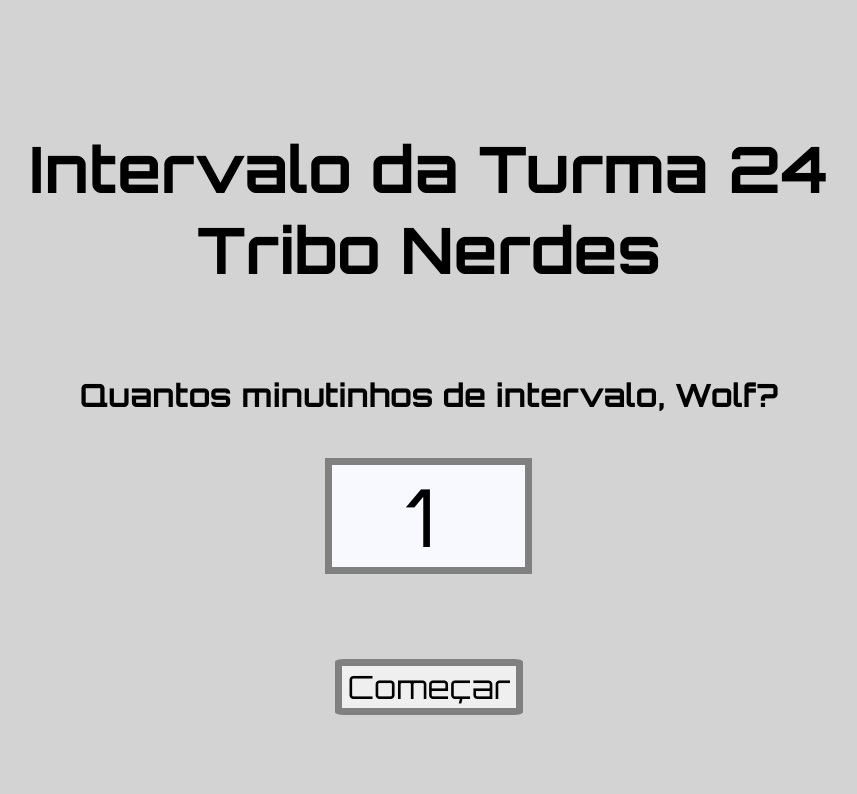
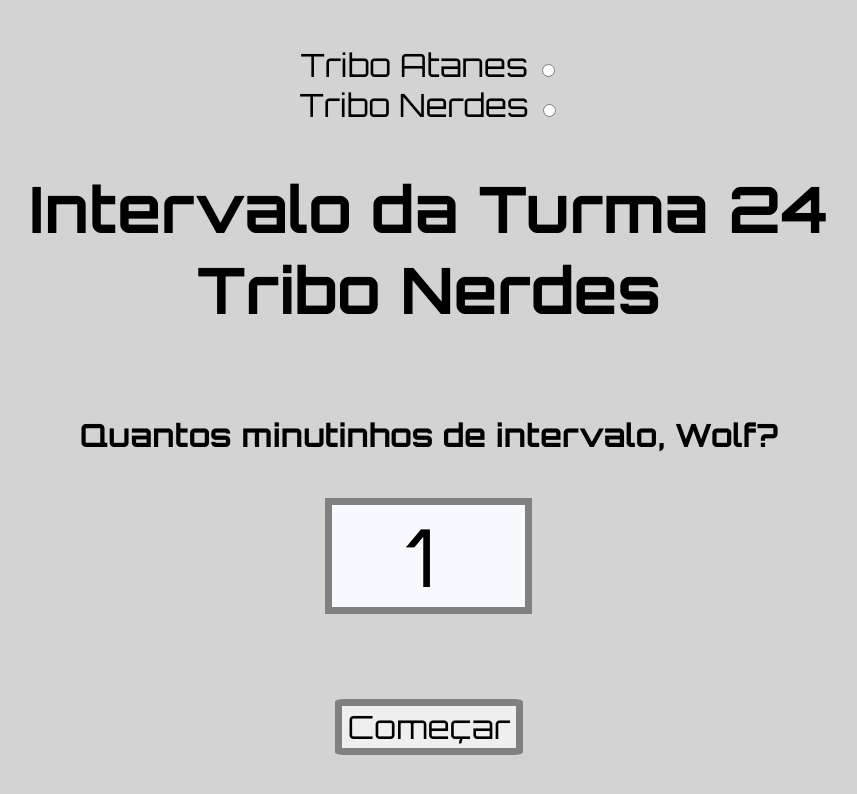
Before and after one commit to arthur-debiasi/countdowntimerNerdes, a React (Create React App) app: page / in a window 1280 px wide. Shown: the top 794 px of the page, without its empty margins (211-1068 px from the left). Built offline with nearby package versions, Linux system fonts and the light colour scheme.

Commit message:
toggle tribo

```diff
--- a/src/App.jsx
+++ b/src/App.jsx
@@ -8,6 +8,7 @@ import "./App.css"
 export default class App extends Component {
   state = {
     isCountdownTimerOn: false,
+    tribo: 1,
     seconds: 59,
     minutes: 1  ,
     timerId: 0,
@@ -65,10 +66,20 @@ export default class App extends Component {
     audio.play();
   }
   render() {
-    const { isCountdownTimerOn, seconds, minutes } = this.state;
+    const { isCountdownTimerOn, seconds, minutes, tribo } = this.state;
     return (
       <div className='container'>
-        <h1>Intervalo da Turma 24 <br />Tribo Nerdes</h1>
+        <label htmlFor="tribo-a">
+          Tribo Atanes
+          {' '}
+          <input type="radio" name="tribo" id="tribo-a" value={'0'} onChange={this.handleChange} />
+          </label>
+          <label htmlFor="tribo-b">
+          Tribo Nerdes
+          {' '}
+          <input type="radio" name="tribo" id="tribo-b" value={'1'} onChange={this.handleChange} />
+          </label>
+          {tribo ? <h1>Intervalo da Turma 24 <br />Tribo Nerdes</h1> : <h1>Intervalo da Turma 24 <br />Tribo Atanes</h1>}
         { isCountdownTimerOn ? (
         <CountdownTimer
           countdownTimerMount= { this.countdownTimerMount }
@@ -79,6 +90,7 @@ export default class App extends Component {
         />
         ) : (
         <CountdownSettings
+          tribo={ tribo }
           minutes= { minutes }
           seconds={ seconds }
           handleChange={ this.handleChange }
--- a/src/components/CountdownSettings.jsx
+++ b/src/components/CountdownSettings.jsx
@@ -3,11 +3,11 @@ import React, { Component } from 'react'
 export default class CountdownSettings extends Component {
 
   render() {
-    const { minutes, handleChange } = this.props;
+    const { minutes, handleChange, tribo } = this.props;
 
     return (
       <div>
-        <h4>Quantos minutinhos de intervalo, Wolf?</h4>
+        { tribo ? <h4>Quantos minutinhos de intervalo, Wolf?</h4> : <h4>Quantos minutinhos de intervalo, Maitê?</h4> }
           {' '}
           <input
             type="number"
```
